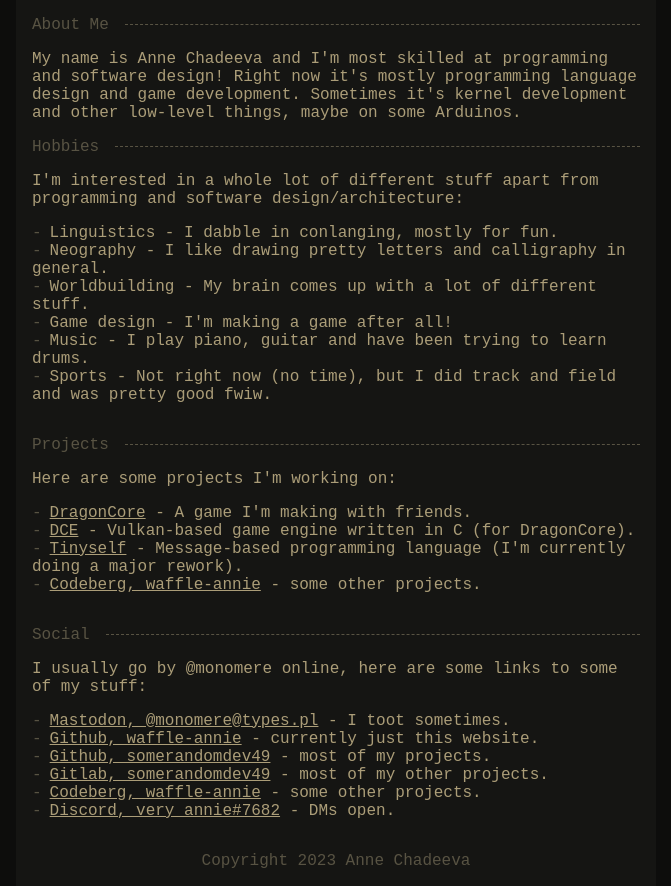
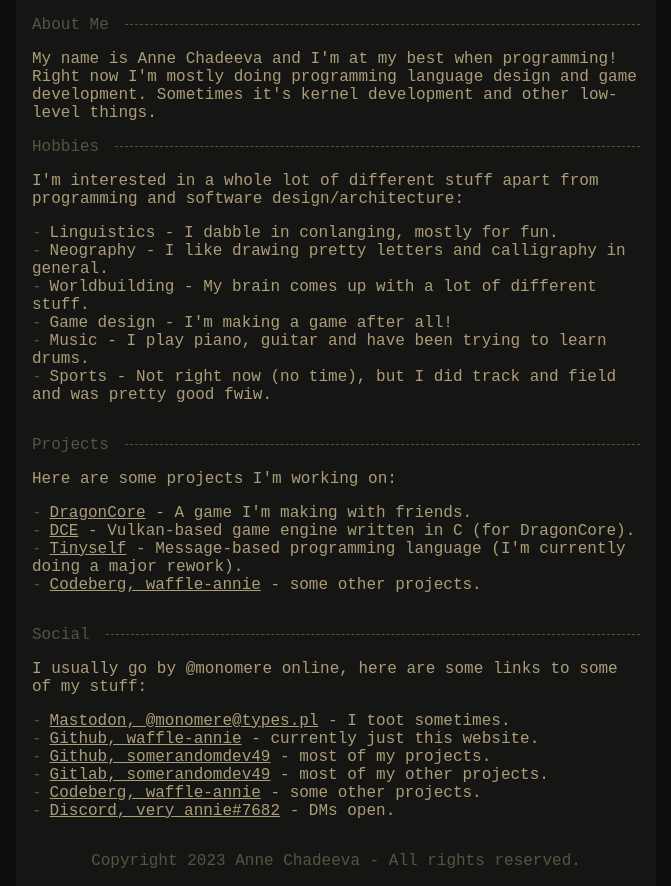
Before and after one commit to coinconclusive/coinconclusive.github.io, a plain HTML site: page index.html in a window 1280 px wide. Shown: the part 133-1019 px from the top of the page, without its empty margins (304-975 px from the left). Drawn offline with Linux system fonts and the light colour scheme; a web font is replaced by a local one.

Commit message:
fix the text up, add copyright statement

```diff
--- a/index.html
+++ b/index.html
@@ -16,7 +16,7 @@
   <main>
     <section id="about">
       <span>About Me</span>
-      <p>My name is Anne Chadeeva and I'm most skilled at programming and software design! Right now it's mostly programming language design and game development. Sometimes it's kernel development and other low-level things, maybe on some Arduinos.</p>
+      <p>My name is Anne Chadeeva and I'm at my best when programming! Right now I'm mostly doing programming language design and game development. Sometimes it's kernel development and other low-level things.</p>
     </section>
     <section id="hobbies">
       <span>Hobbies</span>
@@ -57,6 +57,6 @@
       </p>
     </section>
   </main>
-  <footer>Copyright 2023 Anne Chadeeva</footer>
+  <footer>Copyright 2023 Anne Chadeeva - All rights reserved.</footer>
 </body>
 </html>
```
